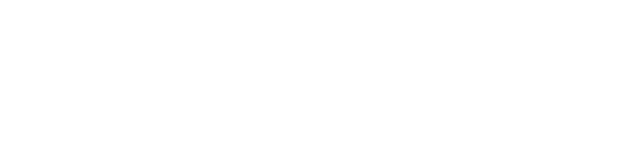
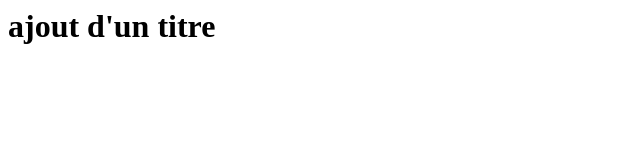
Before and after one commit to portduport/Git, a plain HTML site: page index.html in a window 1280 px wide. Shown: the whole page, without its empty margins (0-640 px from the left). Drawn offline with Linux system fonts and the light colour scheme.

Commit message:
Ajout d'un titre à ton index

```diff
--- a/index.html
+++ b/index.html
@@ -3,6 +3,7 @@
 
 </head>
 <body>
+    <h1> ajout d'un titre </h1>
 <header></header>
     <!-- commentaire de test -->
 <nav></nav>
```
